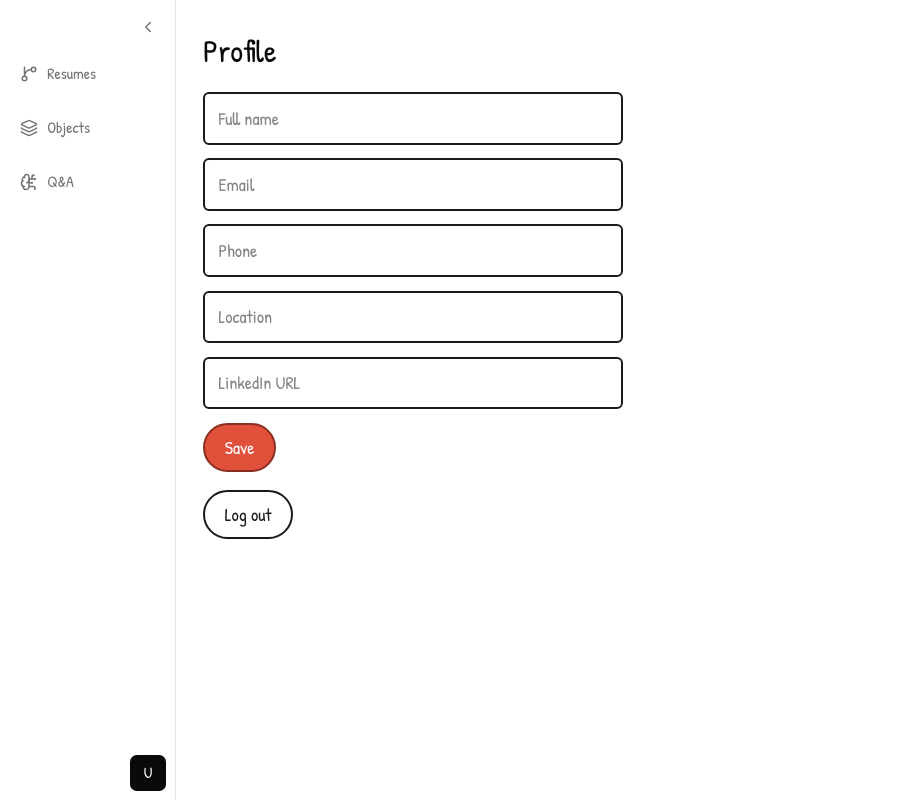
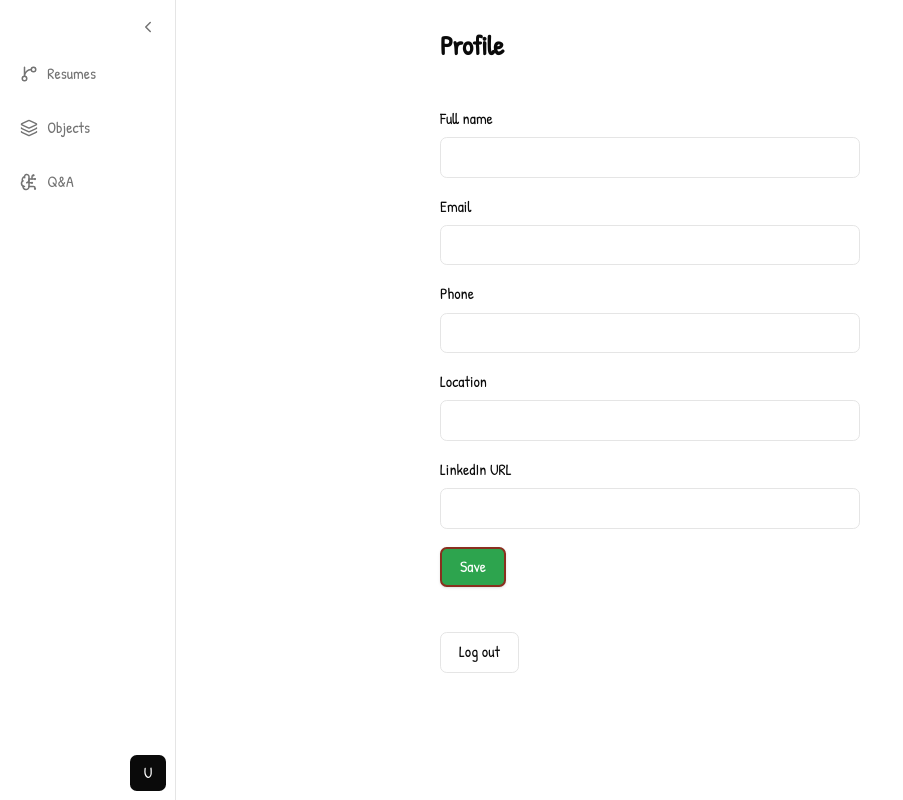
Before and after one commit to NiceKim/career-profile, a Next.js app: page /profile in a window 1280 px wide. Shown: the whole page, without its empty margins (0-903 px from the left). Built offline with nearby package versions, Linux system fonts and the light colour scheme; no server answers; the database is empty; sample sign-in values are in the browser's storage.

Commit message:
style: reskin profile and Q&A pages

```diff
--- a/src/app/(app)/profile/LogoutButton.tsx
+++ b/src/app/(app)/profile/LogoutButton.tsx
@@ -1,11 +1,12 @@
 'use client';
 
 import { signOut } from 'next-auth/react';
+import { Button } from '@/components/ui/button';
 
 export function LogoutButton() {
   return (
-    <button type="button" onClick={() => signOut({ redirectTo: '/login' })}>
+    <Button type="button" variant="secondary" className="self-start" onClick={() => signOut({ redirectTo: '/login' })}>
       Log out
-    </button>
+    </Button>
   );
 }
--- a/src/app/(app)/profile/page.tsx
+++ b/src/app/(app)/profile/page.tsx
@@ -2,25 +2,42 @@ import { getCurrentUserId } from '@/lib/session';
 import { getProfile } from '@/lib/profile';
 import { updateProfileAction } from './actions';
 import { LogoutButton } from './LogoutButton';
+import { Button } from '@/components/ui/button';
+import { Input } from '@/components/ui/input';
+import { Label } from '@/components/ui/label';
 
 export default async function ProfilePage() {
   const userId = await getCurrentUserId();
   const profile = await getProfile(userId);
 
   return (
-    <div>
-      <h1>Profile</h1>
-      <form action={updateProfileAction}>
-        <input name="fullName" defaultValue={profile?.fullName} placeholder="Full name" required />
-        <input name="email" type="email" defaultValue={profile?.email} placeholder="Email" required />
-        <input name="phone" defaultValue={profile?.phone} placeholder="Phone" required />
-        <input name="location" defaultValue={profile?.location} placeholder="Location" required />
-        <input
-          name="linkedin"
-          defaultValue={(profile?.links as any)?.linkedin ?? ''}
-          placeholder="LinkedIn URL"
-        />
-        <button type="submit">Save</button>
+    <div className="mx-auto flex max-w-lg flex-col gap-6">
+      <h1 className="text-2xl font-semibold tracking-tight text-foreground">Profile</h1>
+      <form action={updateProfileAction} className="flex flex-col gap-4">
+        <div className="flex flex-col gap-1.5">
+          <Label htmlFor="fullName">Full name</Label>
+          <Input id="fullName" name="fullName" defaultValue={profile?.fullName} required />
+        </div>
+        <div className="flex flex-col gap-1.5">
+          <Label htmlFor="email">Email</Label>
+          <Input id="email" name="email" type="email" defaultValue={profile?.email} required />
+        </div>
+        <div className="flex flex-col gap-1.5">
+          <Label htmlFor="phone">Phone</Label>
+          <Input id="phone" name="phone" defaultValue={profile?.phone} required />
+        </div>
+        <div className="flex flex-col gap-1.5">
+          <Label htmlFor="location">Location</Label>
+          <Input id="location" name="location" defaultValue={profile?.location} required />
+        </div>
+        <div className="flex flex-col gap-1.5">
+          <Label htmlFor="linkedin">LinkedIn URL</Label>
+          {/* eslint-disable-next-line @typescript-eslint/no-explicit-any */}
+          <Input id="linkedin" name="linkedin" defaultValue={(profile?.links as any)?.linkedin ?? ''} />
+        </div>
+        <Button type="submit" className="self-start">
+          Save
+        </Button>
       </form>
       <LogoutButton />
     </div>
--- a/src/app/(app)/qna/page.tsx
+++ b/src/app/(app)/qna/page.tsx
@@ -3,6 +3,9 @@
 import { useState } from 'react';
 import { useChat } from '@ai-sdk/react';
 import { DefaultChatTransport } from 'ai';
+import { Button } from '@/components/ui/button';
+import { Input } from '@/components/ui/input';
+import { cn } from '@/lib/utils';
 
 // Matches the codes route.ts's onError returns — never render error.message directly, it's a
 // fixed code, not user-facing text. 'invalid_api_key' is its own case (not just "unknown") so a
@@ -26,35 +29,37 @@ export default function QnaPage() {
   }
 
   return (
-    <div style={{ display: 'flex', flexDirection: 'column', height: '100vh' }}>
-      <div style={{ flex: 1, overflowY: 'auto' }}>
-        {messages.length === 0 && <p>Ask anything about your career, based on everything in your objects.</p>}
+    <div className="flex h-[calc(100vh-3rem)] flex-col">
+      <div className="flex-1 space-y-3 overflow-y-auto">
+        {messages.length === 0 && (
+          <p className="text-sm text-muted-foreground">Ask anything about your career, based on everything in your objects.</p>
+        )}
         {messages.map((m) => (
-          <div key={m.id} style={{ textAlign: m.role === 'user' ? 'right' : 'left' }}>
-            <div style={{ display: 'inline-block', borderRadius: 12, padding: '8px 12px', whiteSpace: 'pre-wrap' }}>
+          <div key={m.id} className={cn('flex', m.role === 'user' ? 'justify-end' : 'justify-start')}>
+            <div
+              className={cn(
+                'max-w-[80%] whitespace-pre-wrap rounded-xl px-3 py-2 text-sm',
+                m.role === 'user' ? 'bg-[#2da44e] text-white' : 'bg-muted text-foreground'
+              )}
+            >
               {m.parts.map((part, i) => (part.type === 'text' ? <span key={i}>{part.text}</span> : null))}
             </div>
           </div>
         ))}
       </div>
       {error && (
-        <p style={{ color: 'crimson' }}>
-          {ERROR_MESSAGES[error.message] ?? ERROR_MESSAGES.unknown}{' '}
-          <button type="button" onClick={() => regenerate()}>
+        <p className="mt-2 flex items-center gap-2 text-sm text-red-600">
+          {ERROR_MESSAGES[error.message] ?? ERROR_MESSAGES.unknown}
+          <Button type="button" variant="link" onClick={() => regenerate()}>
             Retry
-          </button>
+          </Button>
         </p>
       )}
-      <form onSubmit={handleSubmit} style={{ display: 'flex' }}>
-        <input
-          value={input}
-          onChange={(e) => setInput(e.target.value)}
-          placeholder="Ask a career question…"
-          style={{ flex: 1 }}
-        />
-        <button type="submit" disabled={status === 'streaming' || status === 'submitted'}>
+      <form onSubmit={handleSubmit} className="mt-3 flex gap-2">
+        <Input value={input} onChange={(e) => setInput(e.target.value)} placeholder="Ask a career question…" className="flex-1" />
+        <Button type="submit" disabled={status === 'streaming' || status === 'submitted'}>
           Send
-        </button>
+        </Button>
       </form>
     </div>
   );
```
